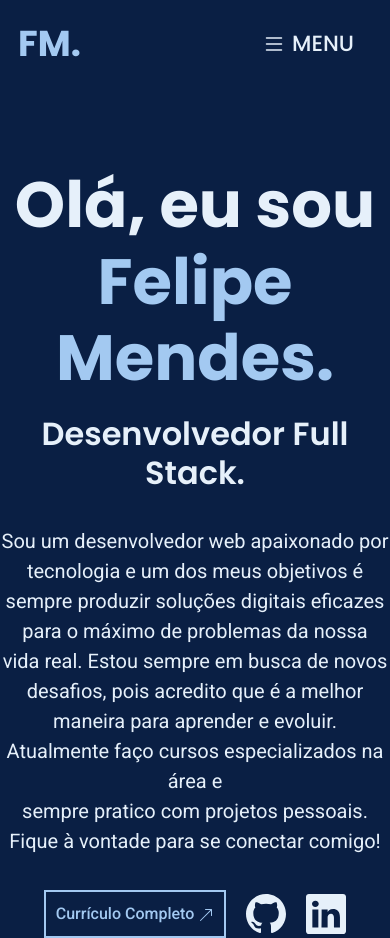
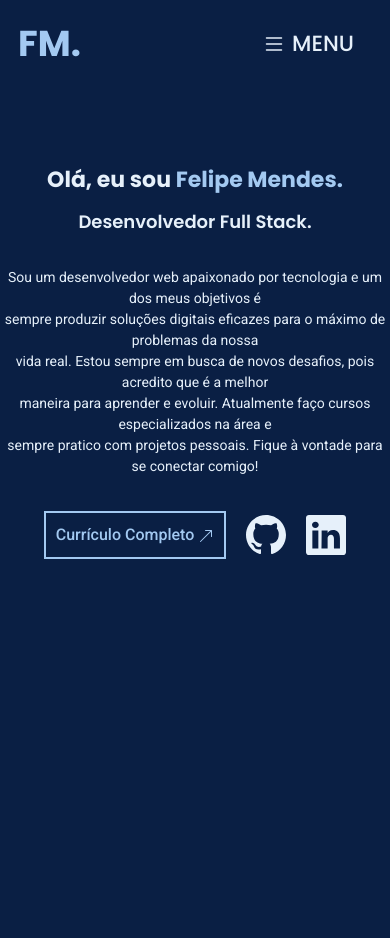
Before and after one commit to felipermendess/portfolio, a plain HTML site: page index.html in a window 390 px wide. After the commit the page ends 844 px from the top, so only its background shows below. Drawn offline with nearby package versions, Linux system fonts and the light colour scheme.

Commit message:
enviando commit para verificação de como ficará a parte responsiva da introdução (apenas teste)

```diff
--- a/css/introducao.css
+++ b/css/introducao.css
@@ -73,13 +73,50 @@
     right: 0;
 }
 
-/* /Breakpoints/
-@media(max-width: 1200px){}
+@media(max-width: 1200px){
+    .introducao-titulo{
+        font-size: 52px;
+    }
+}
 
-@media(max-width: 1024px){}
+@media(max-width: 1024px){
+    .introducao-titulo{
+        font-size: 44px;
+    }
+    .introducao-subtitulo{
+        font-size: 28px;
+    }
+    .introducao-texto{
+        font-size: 18px;
+    }
+}
 
-@media(max-width: 768px){}
+@media(max-width: 768px){
+    .introducao-titulo{
+        font-size: 34px;
+    }
+    .introducao-subtitulo{
+        font-size: 24px;
+    }
+    .introducao-texto{
+        font-size: 14px;
+    }
+}
 
-@media(max-width: 480px){}
+@media(max-width: 480px){
+    .introducao-titulo{
+        font-size: 22px;
+    }
+    .introducao-subtitulo{
+        font-size: 18px;
+    }
+}
 
-@media(max-width: 320px){} */
+@media(max-width: 320px){
+    .introducao-titulo{
+        font-size: 18px;
+    }
+    .introducao-subtitulo{
+        font-size: 14px;
+    }
+}
```
